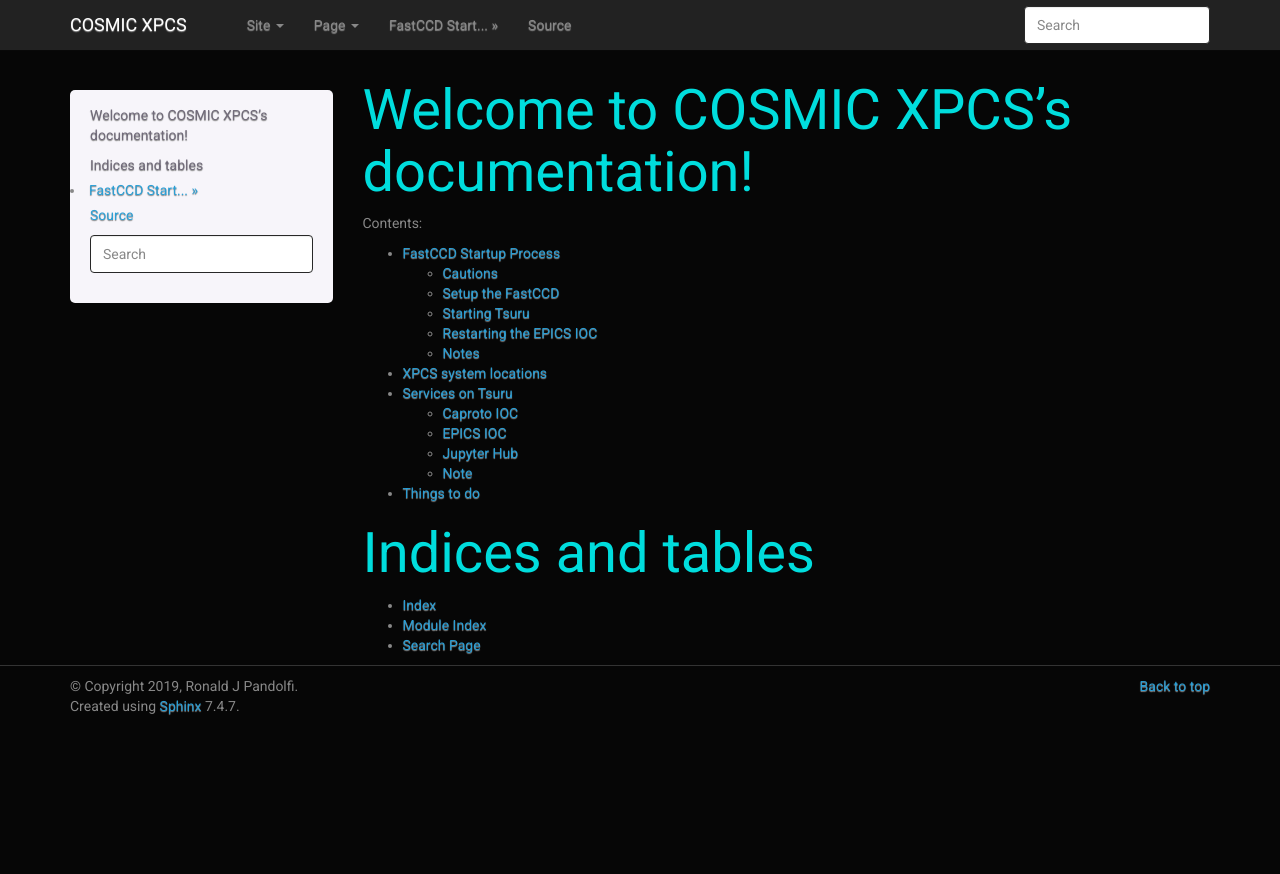
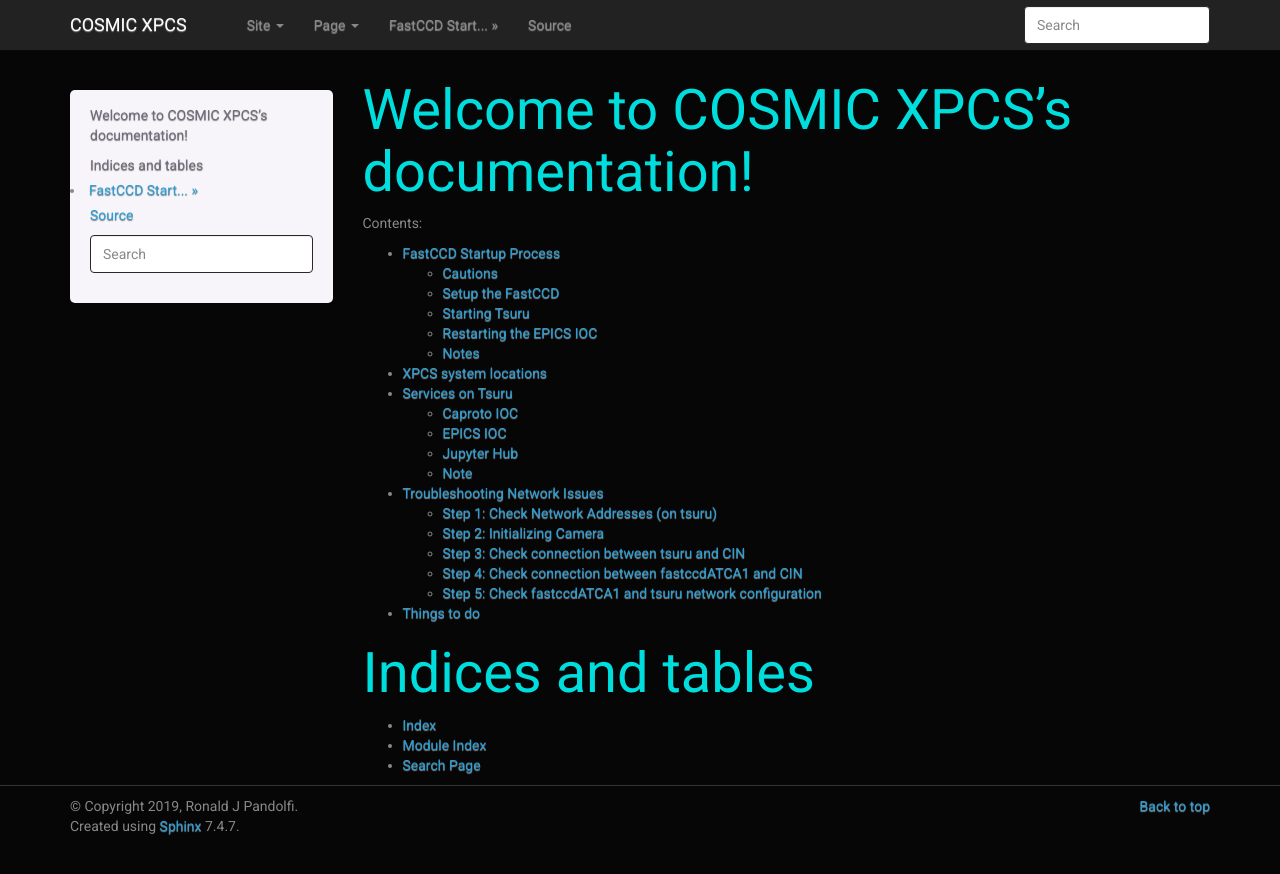
Before and after one commit to lbl-camera/COSMIC-XPCS, a Sphinx documentation site: the page built from docs/index.rst, in a window 1280 px wide. Shown: the top 874 px of the page. Built offline with Sphinx 7.4.7, drawn with Linux system fonts in a browser that asks for light colours; some of the changed lines change nothing that is shown.

Commit message:
add network troubleshooting doc

````diff
--- a/docs/index.rst
+++ b/docs/index.rst
@@ -13,6 +13,7 @@
    startup
    locations
    services
+   troubleshoot_network
    todo
 
 
--- /dev/null
+++ b/docs/troubleshoot_network.md
@@ -0,0 +1,88 @@
+# Troubleshooting Network Issues
+
+## Step 1: Check Network Addresses (on tsuru)
+
+After ssh'ing to tsuru, run:
+
+```
+ip address
+```
+
+Interfaces 2, 4, and 5 should be UP.
+
+* 2 - fabric switch
+* 4 - local network
+* 5 - lab network
+
+If DOWN, run Ron's setup scripts to configure the ip addresses for the network interfaces:
+
+```
+bash ~rp/setup.sh
+ip address
+```
+
+## Step 2: Initializing Camera
+
+We want to make sure the camera is initialize when testing the network connections.
+
+First, log in to tsuru (vnc is helpful here to run Xi-CAM).
+
+If the Controls GUI does not show in Xi-CAM Acquire after selecting `fastccd` device,
+check that you have `$PASSWD_MONGO` and `$USER_MONGO` set.
+
+If initalizing the camera (via the `Initialize` button) fails, check the service logs:
+
+```
+journalctl -f -u fastccd_support_ioc
+```
+
+This may show something like `socket.timeout=timed out`.
+
+Re-check the network interface addresses (Step 1).
+
+Retry the initialization of the camera in Xi-CAM.
+
+## Step 3: Check connection between tsuru and CIN
+
+We will then want to test the connection between tsuru and the camera interface node.
+
+CIN IP: `10.0.5.207`
+
+On tsuru, run:
+
+```
+sudo ping -f 10.0.5.207
+```
+
+After a few seconds, CTRL-C and check packet loss (20% is usual).
+
+Next, we will want to look at the connection from the fastccdATCA1 server to the fabric switch.
+
+## Step 4: Check connection between fastccdATCA1 and CIN
+
+ssh to fastccdatca1.dchp.lbl.gov and repeat the ping flood from step 3.
+
+This may also show packet loss of around 20%.
+
+## Step 5: Check fastccdATCA1 and tsuru network configuration
+**is this relevant??? -- recording for note purposes, modify later**
+
+On fastcameraatca1 and tsuru, check the `net.core.rmem_default` and `net.core.rmem_max` values:
+
+```
+systemctl net.core.rmem_default
+systemctl net.core.rmem_max
+```
+
+Max should match default. If not, modify `net.core.rmem_default` to match the `net.core.rmem_max` in the following files:
+
+* `/etc/sysctl.conf`
+* `/etc/rc.d/rc.local`
+
+Then, reboot:
+
+```
+sudo shutdown -r 0
+```
+
+After rebooting, reconnect and repeat steps 3 and 4.
````
